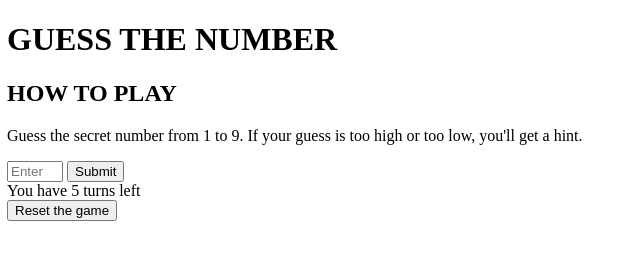
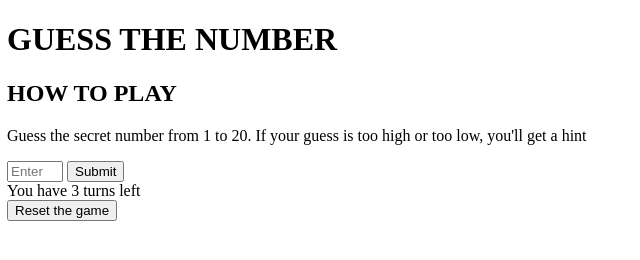
Before and after one commit to ethan-l-m-e/guess_the_number_game, a plain HTML site: page index.html in a window 1280 px wide. Shown: the full height of the page, 1-641 px from the left. Drawn offline with Linux system fonts and the light colour scheme.

Commit message:
Update game rules
Extract hard coded values for min, max, and player's turns into constants at the top of the javascript file.

Modified game to guess between 1 and 20. Set player's turns to 3.

```diff
--- a/index.html
+++ b/index.html
@@ -14,7 +14,7 @@
             <header>
                 <h2>HOW TO PLAY</h2>
             </header>
-            <p>Guess the secret number from 1 to 9. If your guess is too high or too low, you'll get a hint.</p>
+            <p id="gameInstructions">Guess the secret number from 1 to 9. If your guess is too high or too low, you'll get a hint.</p>
         </div>
         <form action="" id="playerInput">
             <input type="number" id="guess" placeholder="Enter your guess" min="1" max="10" required>
--- a/logic.js
+++ b/logic.js
@@ -1,11 +1,19 @@
 // Check that the page has loaded completely
 window.addEventListener("load", ready);
 
+// Rules for this game
+const maxGuess = 20;
+const minGuess = 1;
+const turns = 3;
+
 // Main function of the game
 function ready() {
+    let gameInstructions = document.getElementById("gameInstructions");
     let playerInput = document.getElementById("playerInput");
     let playerTurnsText = document.getElementById("playerTurnsText");
     let responseText = document.getElementById("responseText");
+
+    gameInit();
 
     // Reset the game to a starting state
     gameRestart();
@@ -32,13 +40,20 @@ function ready() {
     document.getElementById("resetButton").addEventListener("click", gameRestart);
 
     function gameRestart() {
-        myNumber = Math.floor(Math.random() * 9) + 1;
+        myNumber = Math.floor(Math.random() * maxGuess) + 1;
         responseText.innerHTML = "";
-        turnsLeft = 5;
+        turnsLeft = turns;
         playerTurnsText.innerHTML = `You have ${turnsLeft} turns left`;
         enablePlayerInput();
         clearTable();
         hideTable();
+    }
+
+    // Sets up the game based on the predefined constants
+    function gameInit() {
+        gameInstructions.innerHTML = `Guess the secret number from ${minGuess} to ${maxGuess}. If your guess is too high or too low, you'll get a hint`;
+        guess.setAttribute("min", minGuess);
+        guess.setAttribute("max", maxGuess);
     }
 
     /**
```
